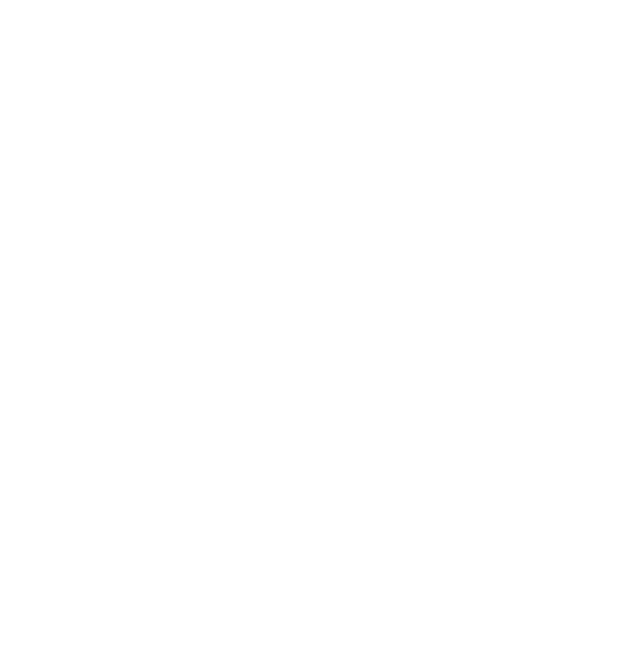
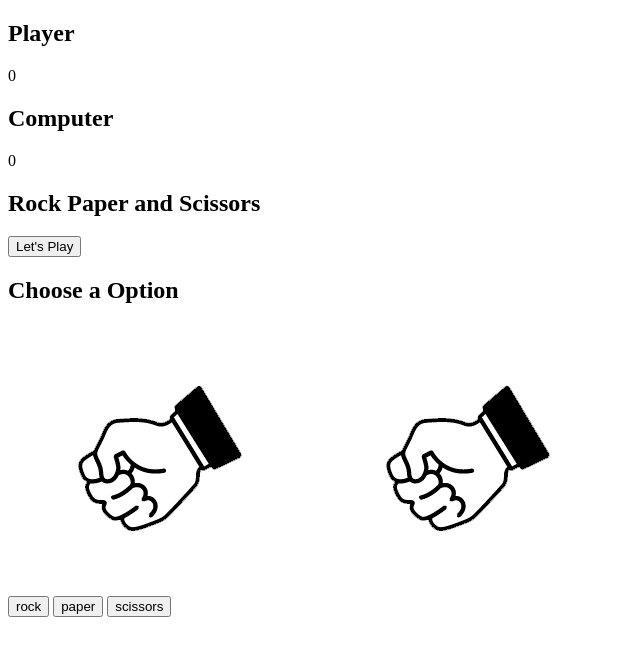
Before and after one commit to najja-oconnor/Rock-Paper-Scissors-Game, a plain HTML site: page index.html in a window 1280 px wide. Shown: the whole page, without its empty margins (0-640 px from the left). Drawn offline with Linux system fonts and the light colour scheme.

Commit message:
set up html file

```diff
--- a/index.html
+++ b/index.html
@@ -1,7 +1,40 @@
+<!DOCTYPE html>
+<html lang="en">
 <head>
     <link src="index.css">
     <meta name="viewport" content="width=device-width, initial-scale=1">
+    <meta charset="UTF-8">
+    <title>Rock, Paper, Scissor !!!</title>
 </head>
 <body>
     <script src="app.js"></script>
+    <section class="game">
+        <div class="score">
+            <div class="player-score">
+                <h2>Player</h2>
+                <p>0</p>
+            </div>
+            <div class="computer-score">
+                <h2>Computer</h2>
+                <p>0</p>
+            </div>
+            <div class="intro">
+                <h1>Rock Paper and Scissors</h1>
+                <button>Let's Play</button>
+            </div>
+            <div class="match">
+                <h2 class="winner-class">Choose a Option</h2>
+                <div class="hands">
+                    <img class="player-hand" src="assets/rock.png" alt="">
+                    <img class="computer-hand" src="assets/rock.png" alt="">
+                </div>
+                <div class="options">
+                    <button class="rock">rock</button>
+                    <button class="paper">paper</button>
+                    <button class="button scissors">scissors</button>
+                </div>
+            </div>
+        </div>
+    </section>
 </body>
+</html>
```
